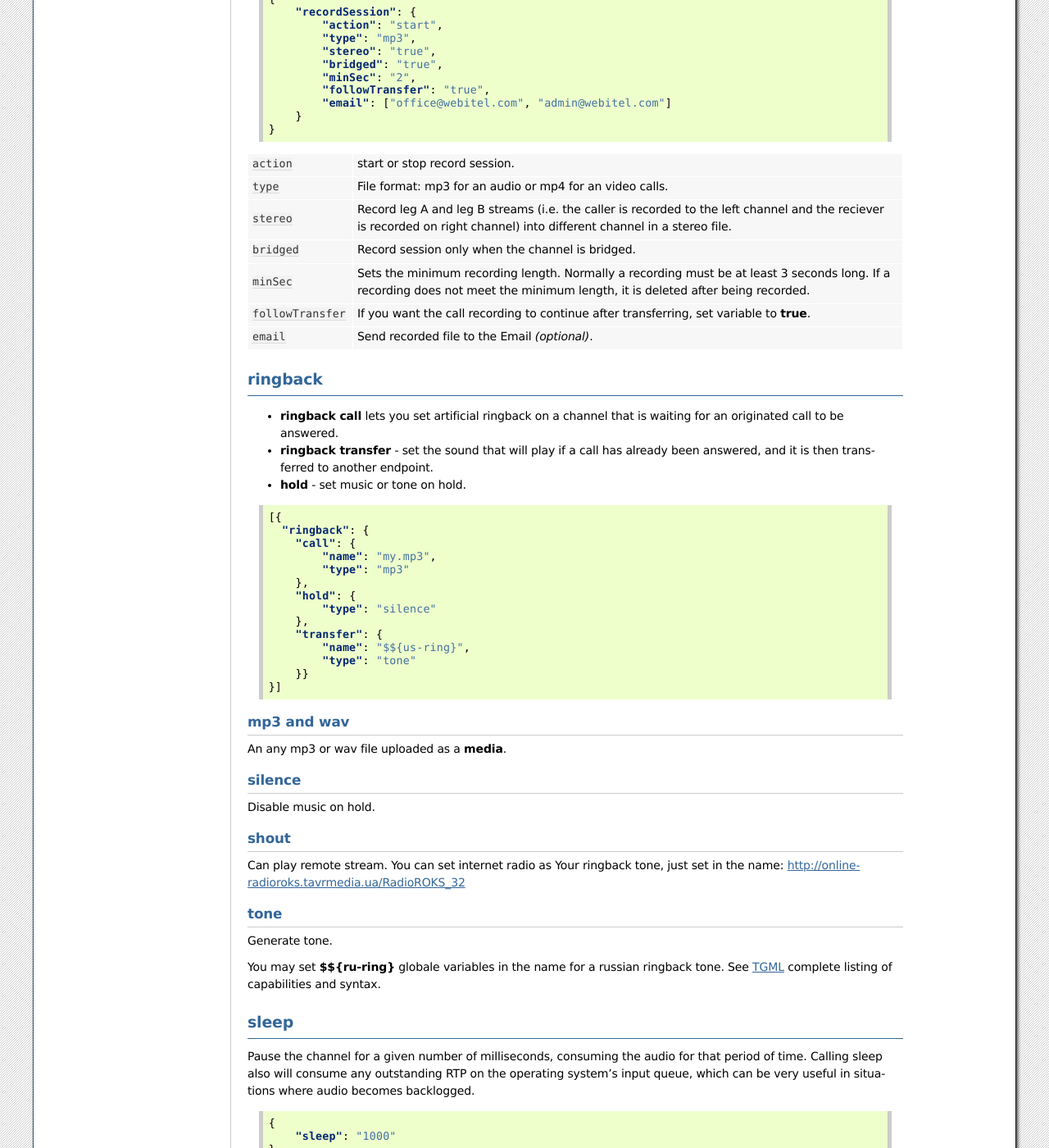
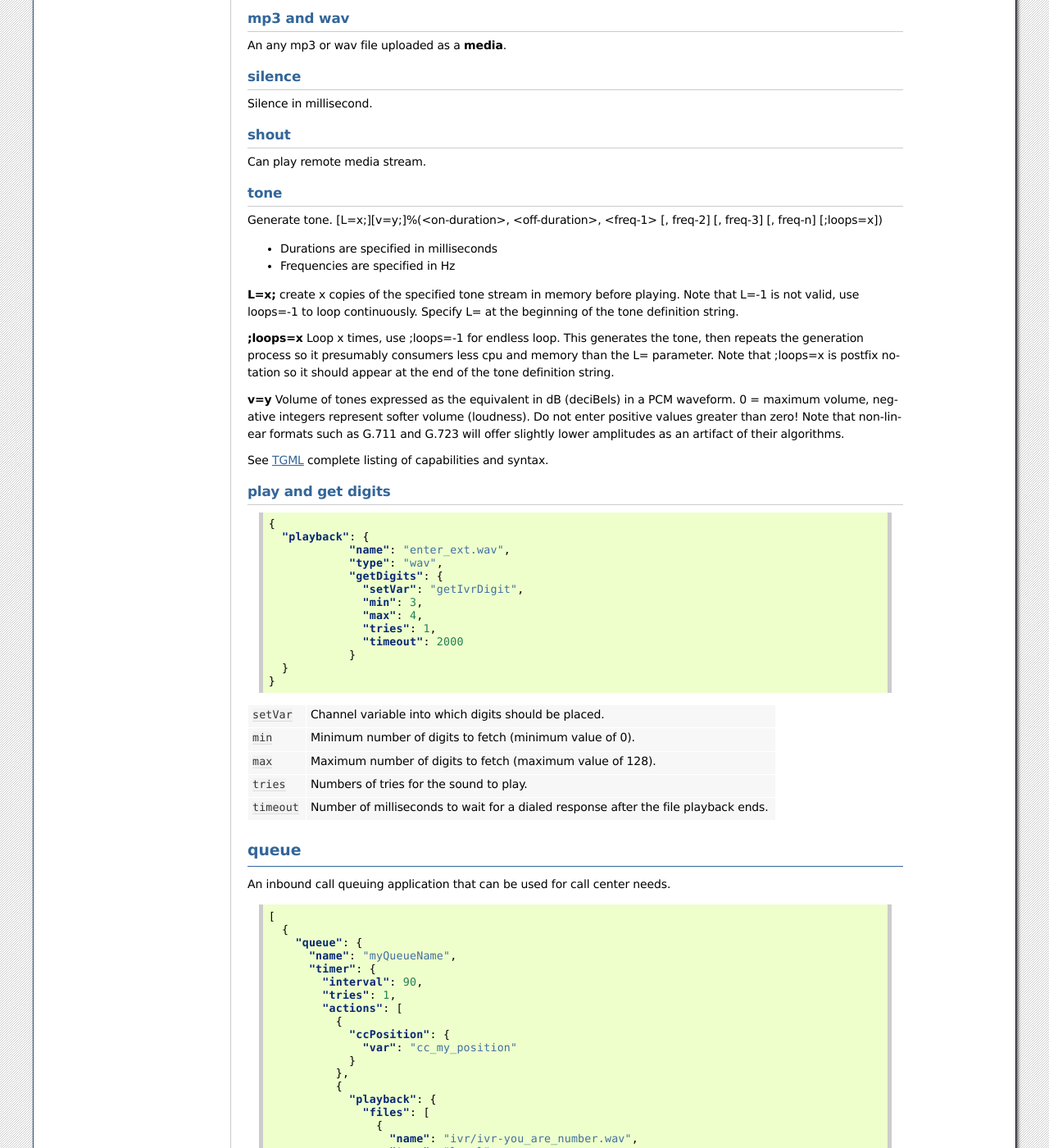
Before and after one commit to webitel/docs-en, a Sphinx documentation site: the page built from source/acr-applications.rst, in a window 1280 px wide and 1400 px high, scrolled down 5462 px. Shown: the whole window at 82% size. Built offline with Sphinx 7.4.7, drawn with Linux system fonts in a browser that asks for light colours; some of the changed text lies outside the part shown.

Commit message:
playback, queue, schedule and script application

```diff
--- a/source/acr-applications.rst
+++ b/source/acr-applications.rst
@@ -353,6 +353,163 @@
         "pickup": "mygroup"
     }
 
+playback
+--------
+
+.. py:module:: playback
+
+Play an audio file or tone stream.
+
+.. code-block:: json
+
+    [{
+      "playback": {
+        "name": "my.mp3",
+        "type": "mp3"
+        }
+    },
+    {
+      "playback": {
+        "name": "L=100;%(100,100,350,440)",
+        "type": "tone"
+        }
+    },
+    {
+        "playback": {
+          "files": [
+            {
+              "name": "welcome-rus.wav",
+              "type": "wav"
+            },
+            {
+              "name": "2000",
+              "type": "silence"
+            },
+            {
+              "name": "russia-eng.wav",
+              "type": "wav"
+            }
+          ]
+        }
+    }]
+
+mp3 and wav
++++++++++++
+
+An any mp3 or wav file uploaded as a **media**.
+
+silence
++++++++
+
+Silence in millisecond.
+
+shout
++++++
+
+Can play remote media stream.
+
+tone
+++++
+
+Generate tone. [L=x;][v=y;]%(<on-duration>, <off-duration>, <freq-1> [, freq-2] [, freq-3] [, freq-n] [;loops=x])
+
+- Durations are specified in milliseconds
+- Frequencies are specified in Hz
+
+**L=x;** create x copies of the specified tone stream in memory before playing. Note that L=-1 is not valid, use loops=-1 to loop continuously. Specify L= at the beginning of the tone definition string.
+
+**;loops=x** Loop x times, use ;loops=-1 for endless loop. This generates the tone, then repeats the generation process so it presumably consumers less cpu and memory than the L= parameter. Note that ;loops=x is postfix notation so it should appear at the end of the tone definition string.
+
+**v=y** Volume of tones expressed as the equivalent in dB (deciBels) in a PCM waveform. 0 = maximum volume, negative integers represent softer volume (loudness). Do not enter positive values greater than zero! Note that non-linear formats such as G.711 and G.723 will offer slightly lower amplitudes as an artifact of their algorithms.
+
+See :ref:`TGML` complete listing of capabilities and syntax.
+
+play and get digits
++++++++++++++++++++
+
+.. code-block:: json
+
+    {
+      "playback": {
+                "name": "enter_ext.wav",
+                "type": "wav",
+                "getDigits": {
+                  "setVar": "getIvrDigit",
+                  "min": 3,
+                  "max": 4,
+                  "tries": 1,
+                  "timeout": 2000
+                }
+      }
+    }
+
++--------------+------------------------------------------------------------------------------------+
+| ``setVar``   | Channel variable into which digits should be placed.                               |
++--------------+------------------------------------------------------------------------------------+
+| ``min``      | Minimum number of digits to fetch (minimum value of 0).                            |
++--------------+------------------------------------------------------------------------------------+
+| ``max``      | Maximum number of digits to fetch (maximum value of 128).                          |
++--------------+------------------------------------------------------------------------------------+
+| ``tries``    | Numbers of tries for the sound to play.                                            |
++--------------+------------------------------------------------------------------------------------+
+| ``timeout``  | Number of milliseconds to wait for a dialed response after the file playback ends. |
++--------------+------------------------------------------------------------------------------------+
+
+queue
+-----
+
+.. py:module:: queue
+
+An inbound call queuing application that can be used for call center needs.
+
+.. code-block:: json
+
+    [
+      {
+        "queue": {
+          "name": "myQueueName",
+          "timer": {
+            "interval": 90,
+            "tries": 1,
+            "actions": [
+              {
+                "ccPosition": {
+                  "var": "cc_my_position"
+                }
+              },
+              {
+                "playback": {
+                  "files": [
+                    {
+                      "name": "ivr/ivr-you_are_number.wav",
+                      "type": "local"
+                    },
+                    {
+                      "name": "${say_string en.wav en number pronounced ${cc_my_position}}",
+                      "type": "local"
+                    }
+                  ]
+                }
+              }
+            ]
+          }
+        }
+      }
+    ]
+
+timer
++++++
+
++----------------+------------------------------------------------------------+
+| ``actions``    | Execute some set of actions.                               |
++----------------+------------------------------------------------------------+
+| ``interval``   | How periodically to execute actions in seconds.            |
++----------------+------------------------------------------------------------+
+| ``tries``      | Numbers of tries to execute actions                        |
++----------------+------------------------------------------------------------+
+| ``ccPosition`` | Set current position in a variable.                        |
++----------------+------------------------------------------------------------+
+
 Recording
 ---------
 
@@ -468,13 +625,30 @@
 
 shout
 +++++
+
 Can play remote stream. You can set internet radio as Your ringback tone, just set in the name: http://online-radioroks.tavrmedia.ua/RadioROKS_32
 
 tone
 ++++
-Generate tone.
 
-You may set **$${ru-ring}** globale variables in the name for a russian ringback tone. See :ref:`TGML` complete listing of capabilities and syntax.
+Generate tone. You may set **$${ru-ring}** in the name for a russian ringback tone. See :ref:`TGML` complete listing of capabilities and syntax.
+
+schedule
+--------
+
+.. py:module:: schedule
+
+Schedule a :py:mod:`hangup` or :py:mod:`goto` in the future.
+
+.. code-block:: json
+
+    {
+        "schedule": {
+            "action": "hangup",
+            "seconds": "360",
+            "data": "ALLOTTED_TIMEOUT"
+        }
+    }
 
 sleep
 -----
@@ -487,6 +661,22 @@
 
     {
         "sleep": "1000"
+    }
+
+script
+------
+
+.. py:module:: script
+
+Execute `Lua Script`. Scripts must be placed in the **/scripts/lua** directory inside `FreeSWITCH <https://hub.docker.com/r/webitel/freeswitch/>`_ docker container.
+
+.. code-block:: json
+
+    {
+        "script": {
+            "name": "MyLuaScript.lua",
+            "parameters": ["a=Alex", "b=1001"]
+        }
     }
 
 Variables
```
